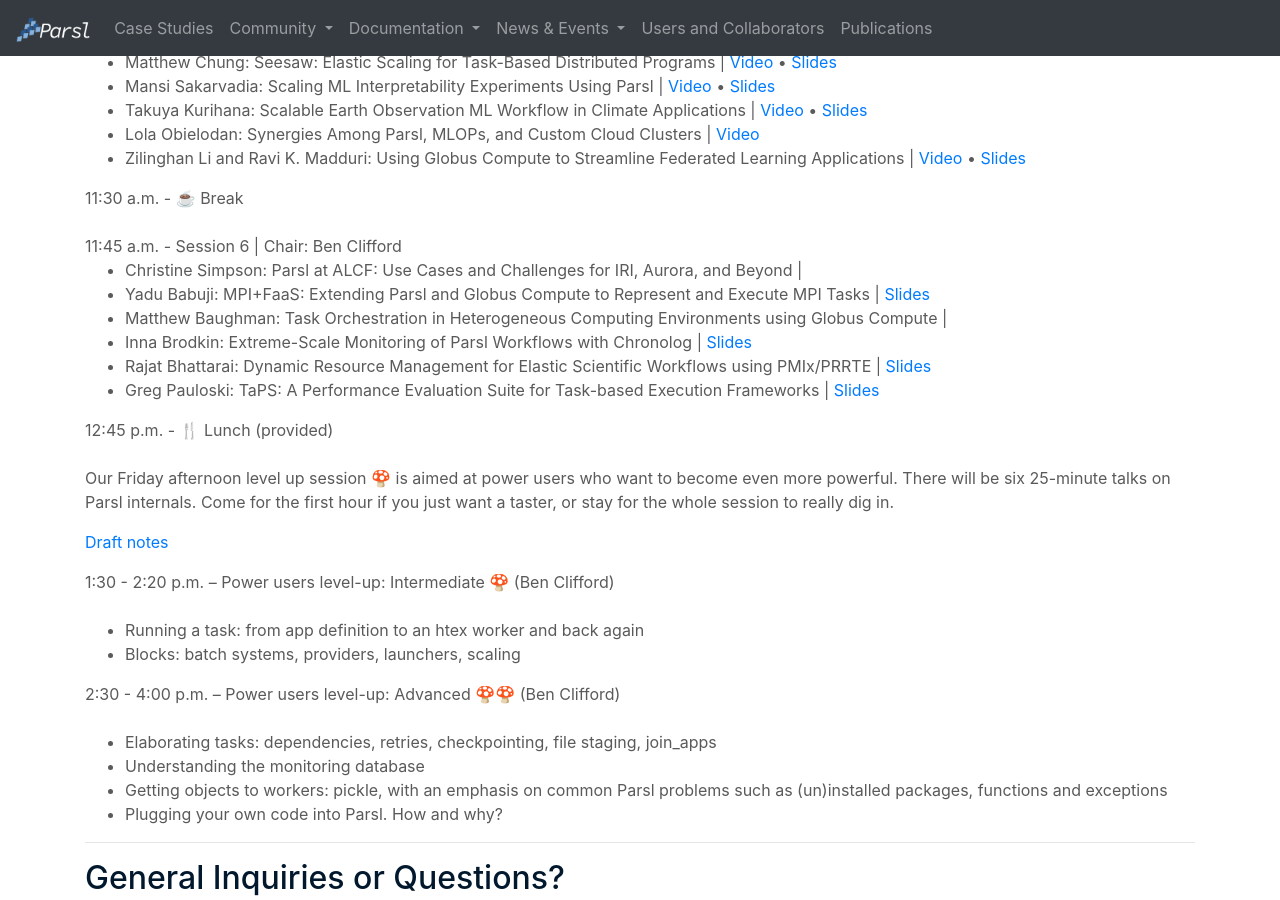
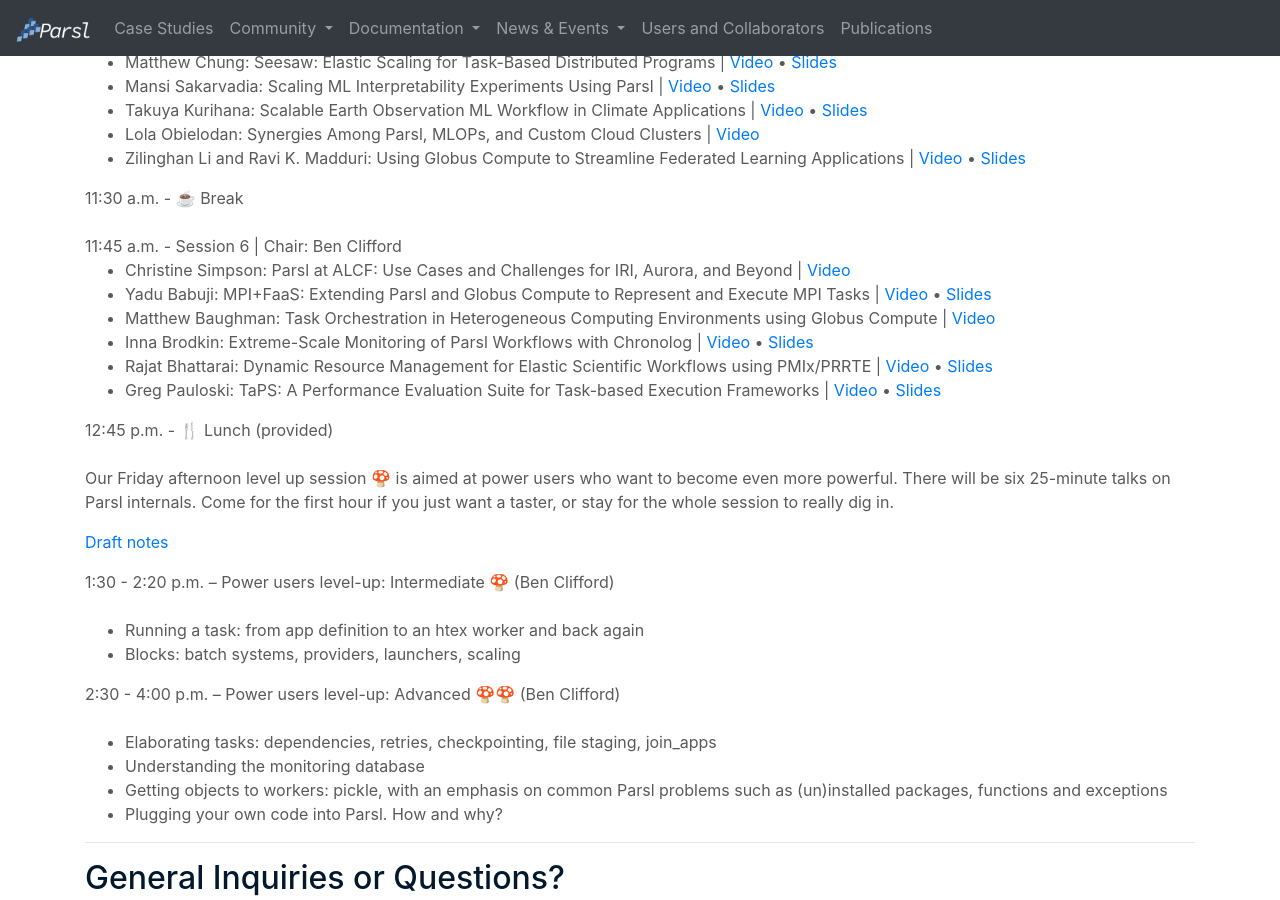
Before and after one commit to Parsl/parsl.github.io, a Jekyll site: the page built from parslfest/parslfest2024.html, in a window 1280 px wide and 900 px high, scrolled down 2460 px. Built offline with Jekyll 4.4.1, drawn with Linux system fonts in a browser that asks for light colours; some of the changed lines change nothing that is shown.

Commit message:
Add links to session 6 vids

```diff
--- a/parslfest/parslfest2024.html
+++ b/parslfest/parslfest2024.html
@@ -165,12 +165,12 @@
 
       11:45 a.m. - Session 6 | Chair: Ben Clifford
       <ul>
-	<li>Christine Simpson: Parsl at ALCF: Use Cases and Challenges for IRI, Aurora, and Beyond | <!--<a href="" target="_blank">Video</a>--></li>
-	<li>Yadu Babuji: MPI+FaaS: Extending Parsl and Globus Compute to Represent and Execute MPI Tasks | <!--<a href="" target="_blank">Video</a> • --><a href="2024/Babuji-Yadu_pf2024-MPIFunctions.pdf" target="_blank">Slides</a></li>
-	<li>Matthew Baughman: Task Orchestration in Heterogeneous Computing Environments using Globus Compute | <!--<a href="" target="_blank">Video</a>--></li>
-	<li>Inna Brodkin: Extreme-Scale Monitoring of Parsl Workflows with Chronolog | <!--<a href="" target="_blank">Video</a> • --><a href="2024/Brodkin-Inna_pf24-presentation.pdf" target="_blank">Slides</a></li>
-	<li>Rajat Bhattarai: Dynamic Resource Management for Elastic Scientific Workflows using PMIx/PRRTE | <!--<a href="" target="_blank">Video</a> • --><a href="2024/bhattarai-rajat_pf24-presentation.pdf" target="_blank">Slides</a></li>
-	<li>Greg Pauloski: TaPS: A Performance Evaluation Suite for Task-based Execution Frameworks | <!--<a href="" target="_blank">Video</a> • --><a href="2024/pauloski-greg_taps.pdf" target="_blank">Slides</a></li>
+	<li>Christine Simpson: Parsl at ALCF: Use Cases and Challenges for IRI, Aurora, and Beyond | <a href="https://youtu.be/n0v7rPoMts8" target="_blank">Video</a></li>
+	<li>Yadu Babuji: MPI+FaaS: Extending Parsl and Globus Compute to Represent and Execute MPI Tasks | <a href="https://youtu.be/b5AvduXT0Bk" target="_blank">Video</a> • <a href="2024/Babuji-Yadu_pf2024-MPIFunctions.pdf" target="_blank">Slides</a></li>
+	<li>Matthew Baughman: Task Orchestration in Heterogeneous Computing Environments using Globus Compute | <a href="https://youtu.be/k_QrFj4zItc" target="_blank">Video</a></li>
+	<li>Inna Brodkin: Extreme-Scale Monitoring of Parsl Workflows with Chronolog | <a href="https://youtu.be/4LOMbSv_DnI" target="_blank">Video</a> • <a href="2024/Brodkin-Inna_pf24-presentation.pdf" target="_blank">Slides</a></li>
+	<li>Rajat Bhattarai: Dynamic Resource Management for Elastic Scientific Workflows using PMIx/PRRTE | <a href="https://youtu.be/m17KXMXJ4sI" target="_blank">Video</a> • <a href="2024/bhattarai-rajat_pf24-presentation.pdf" target="_blank">Slides</a></li>
+	<li>Greg Pauloski: TaPS: A Performance Evaluation Suite for Task-based Execution Frameworks | <a href="https://youtu.be/77jdS6dOfYs" target="_blank">Video</a> • <a href="2024/pauloski-greg_taps.pdf" target="_blank">Slides</a></li>
       </ul>
 
       12:45 p.m. - 🍴 Lunch (provided)<br /><br />
```
